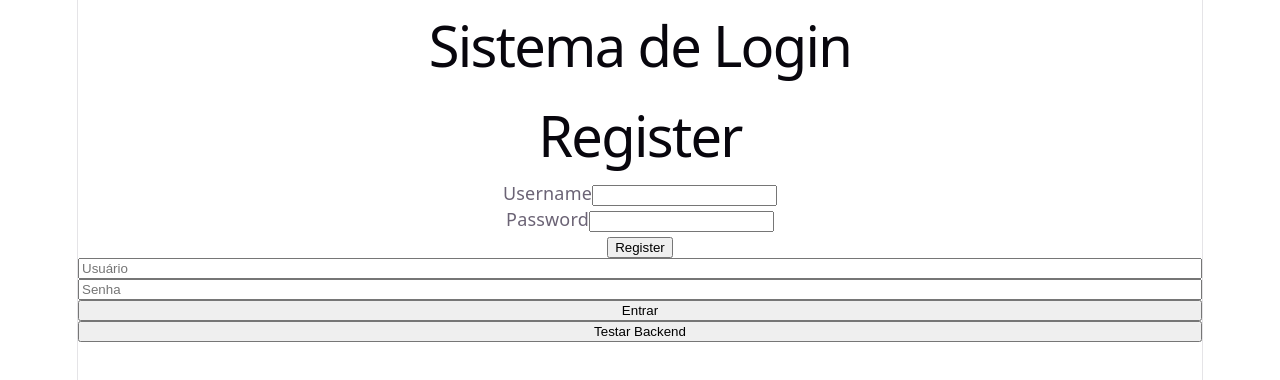
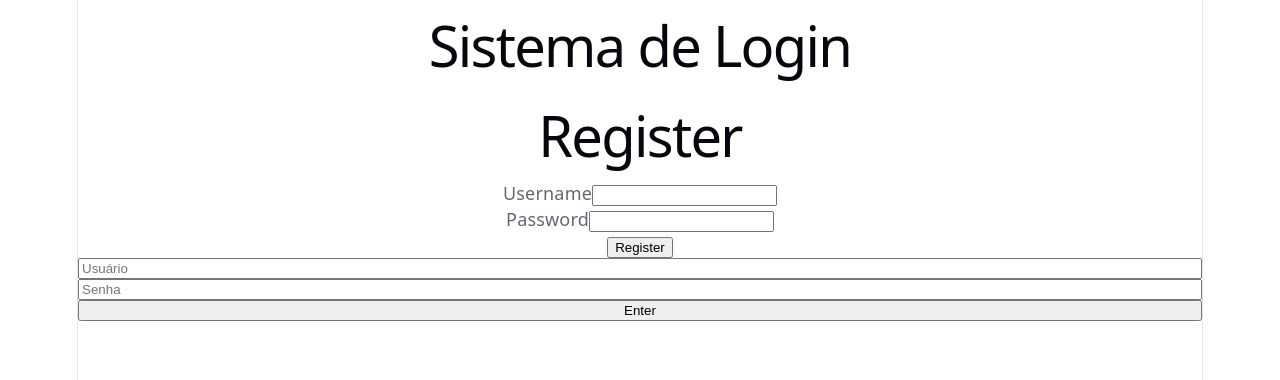
Before and after one commit to Gurosaki-Dev/auth-system, a Vue app: page / in a window 1280 px wide. Shown: the top 380 px of the page. Built offline with nearby package versions, Linux system fonts and the light colour scheme.

Commit message:
chore: remove testBackend button and function

```diff
--- a/src/App.vue
+++ b/src/App.vue
@@ -50,16 +50,6 @@ async function testProtected() {
     console.error('Error:', error)
   }
 }
-
-async function testBackend() {
-  try {
-    const response = await fetch(`${import.meta.env.VITE_API_URL}/test`)
-    const data = await response.json()
-    console.log(data)
-  } catch (error) {
-    console.error('Error:', error)
-  }
-}
 </script>
 
 <template>
@@ -70,6 +60,5 @@ async function testBackend() {
   </p>
   <input v-model="user" type="text" placeholder="Usuário" />
   <input v-model="password" type="password" placeholder="Senha" />
-  <button @click="login">Entrar</button>
-  <button @click="testBackend">Testar Backend</button>
+  <button @click="login">Enter</button>
 </template>
```
Also changed, not shown: 1 other file (tests, documents, lock files or other folders).
